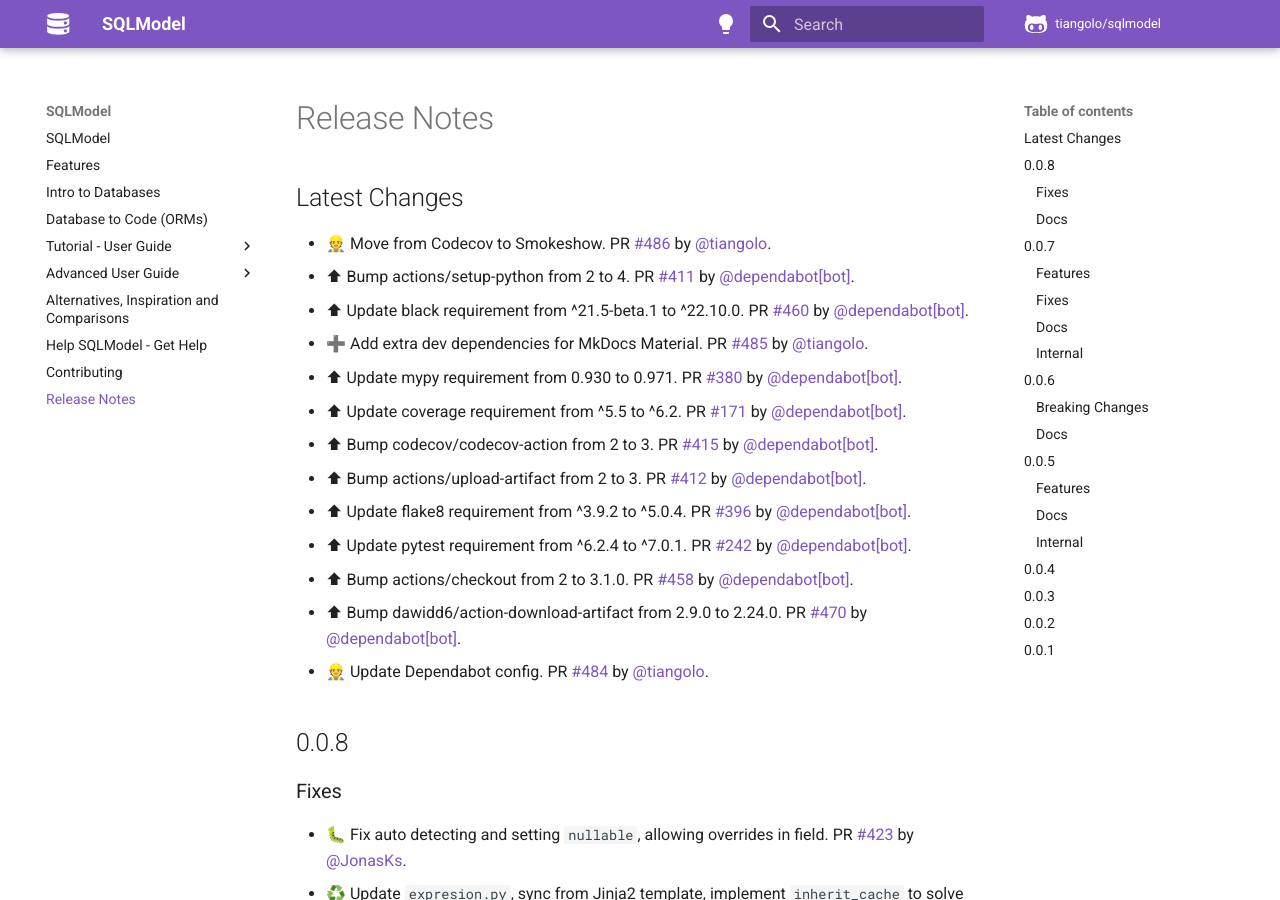
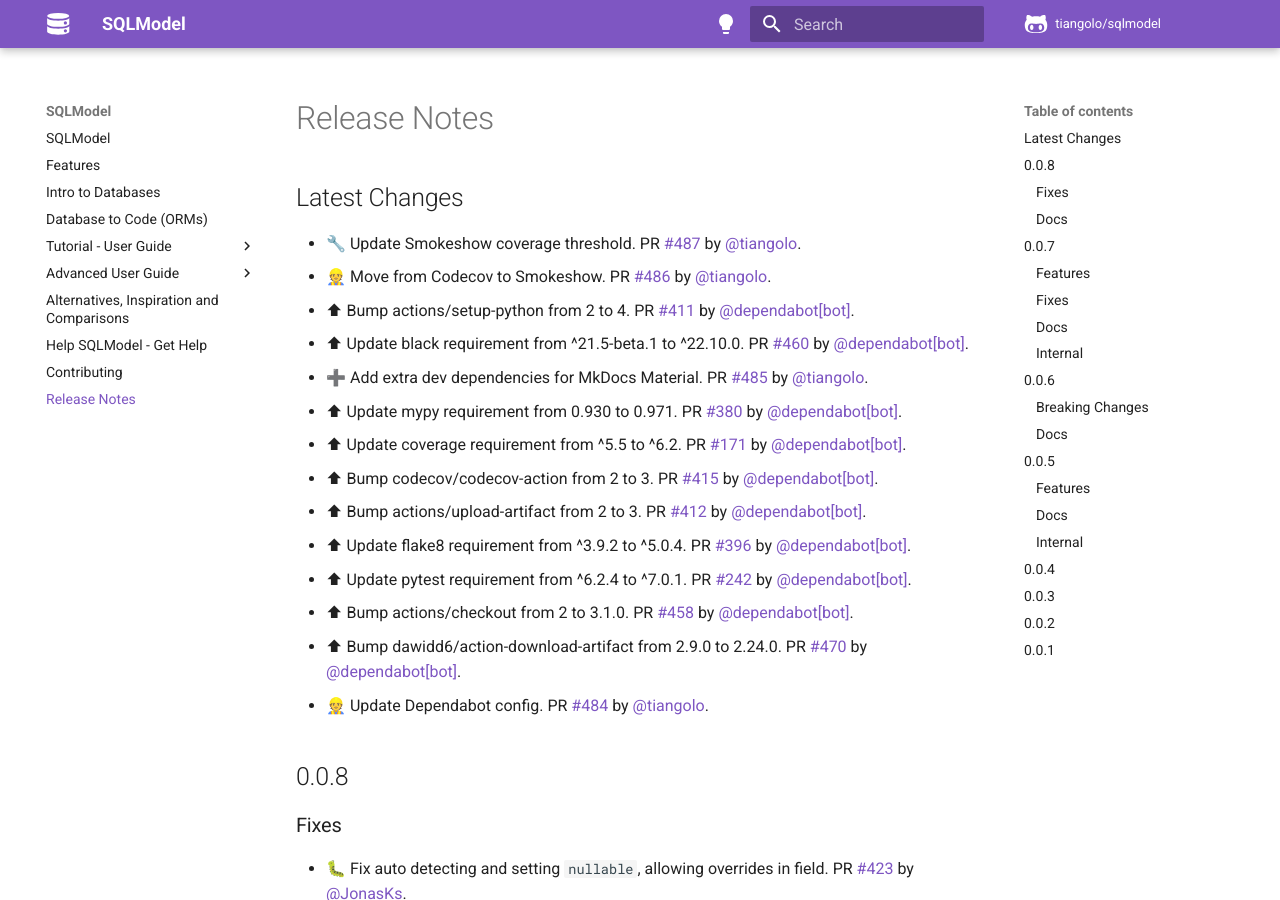
Before and after one commit to sztrakabalint/fastapi-sqlmodel, an MkDocs documentation site: the page built from docs/release-notes.md, in a window 1280 px wide and 900 px high. Built offline with MkDocs 1.6.1 and Material for MkDocs 9.7.7, drawn with Linux system fonts in a browser that asks for light colours; comment, search, counter and statistics services are not loaded.

Commit message:
📝 Update release notes

```diff
--- a/docs/release-notes.md
+++ b/docs/release-notes.md
@@ -2,6 +2,7 @@
 
 ## Latest Changes
 
+* 🔧 Update Smokeshow coverage threshold. PR [#487](https://github.com/tiangolo/sqlmodel/pull/487) by [@tiangolo](https://github.com/tiangolo).
 * 👷 Move from Codecov to Smokeshow. PR [#486](https://github.com/tiangolo/sqlmodel/pull/486) by [@tiangolo](https://github.com/tiangolo).
 * ⬆ Bump actions/setup-python from 2 to 4. PR [#411](https://github.com/tiangolo/sqlmodel/pull/411) by [@dependabot[bot]](https://github.com/apps/dependabot).
 * ⬆ Update black requirement from ^21.5-beta.1 to ^22.10.0. PR [#460](https://github.com/tiangolo/sqlmodel/pull/460) by [@dependabot[bot]](https://github.com/apps/dependabot).
```
